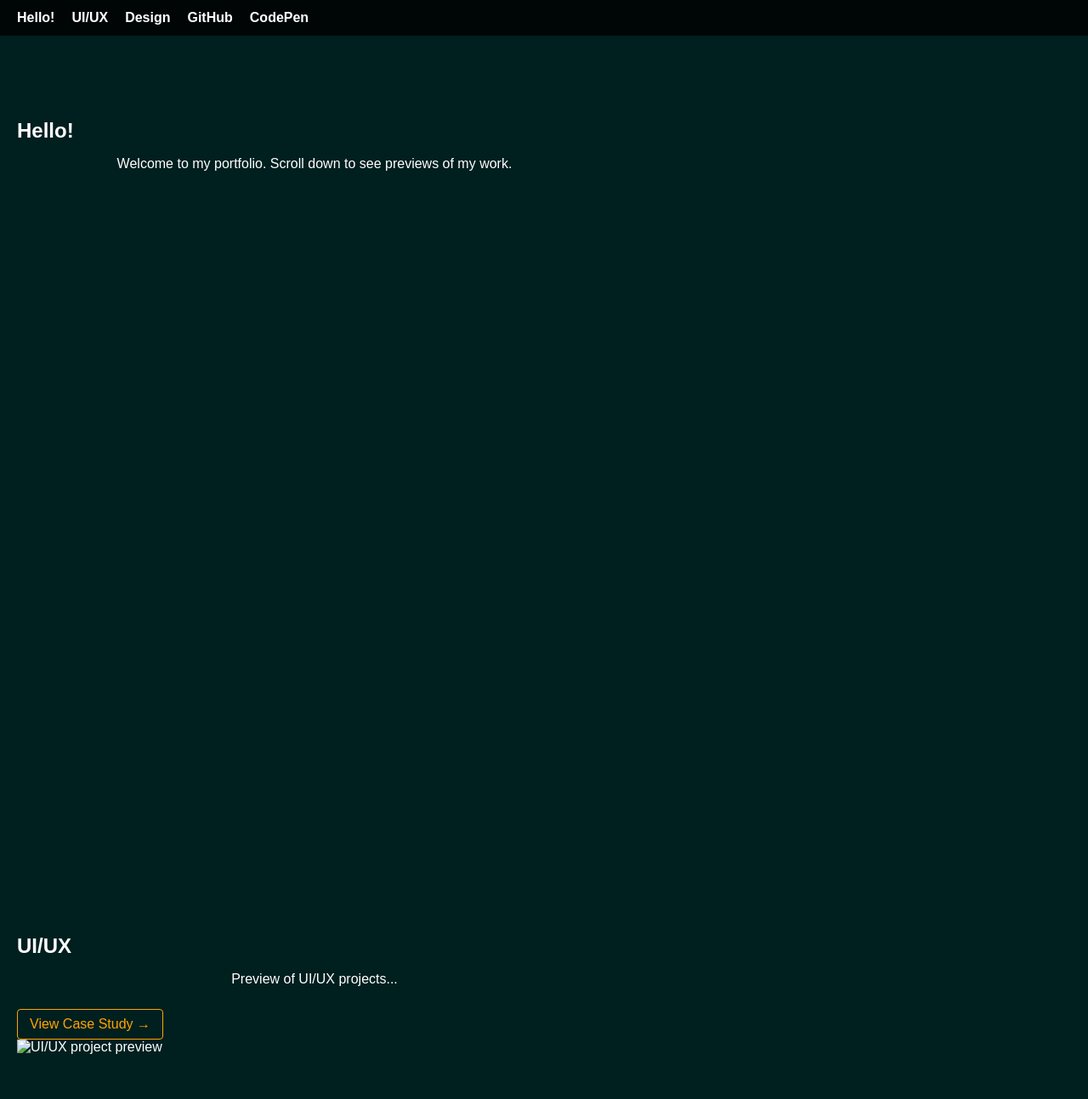
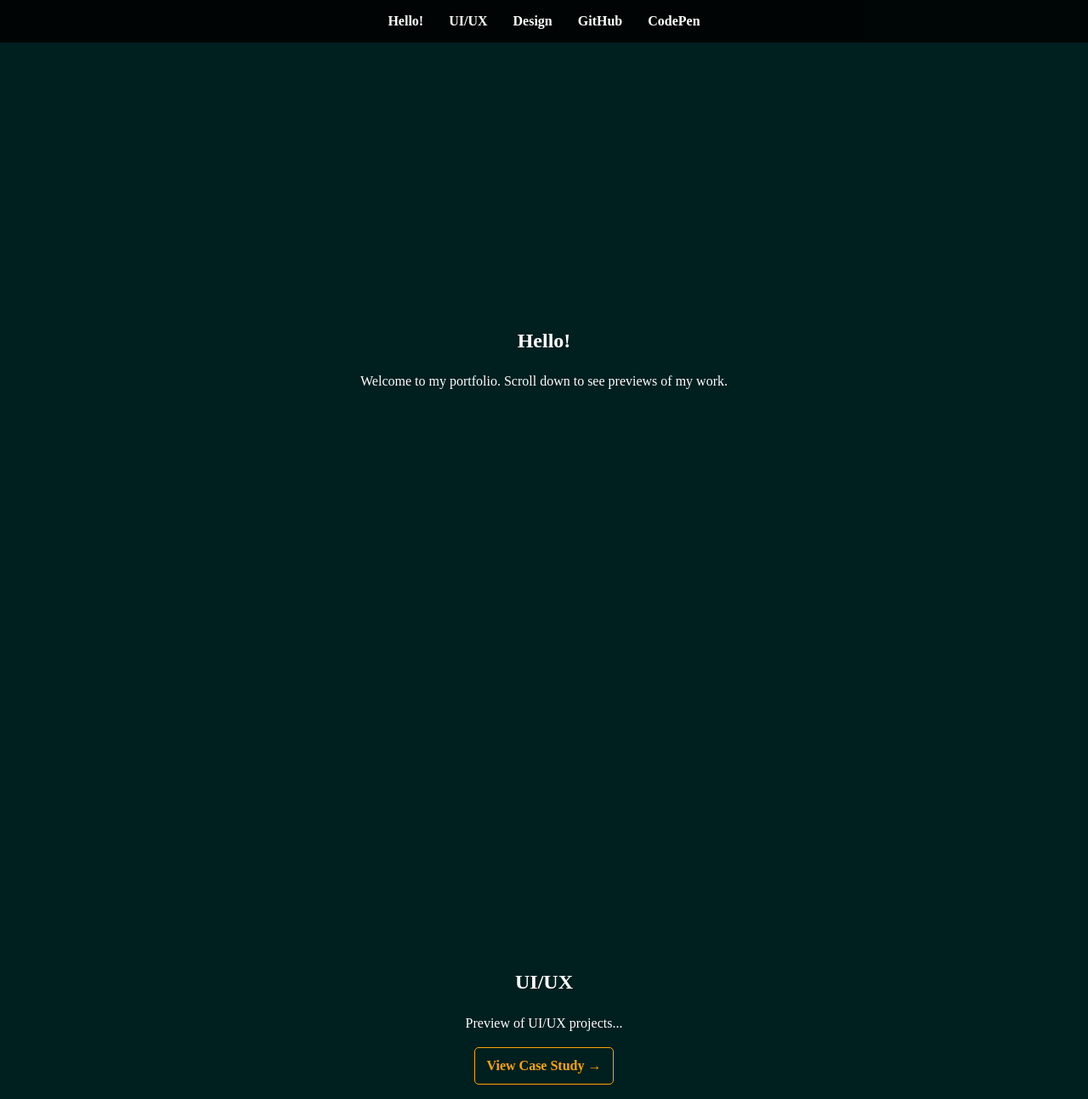
Before and after one commit to kelliejanae/kelliejanae.github.io, a plain HTML site: page index.html in a window 1280 px wide. Shown: the top 1294 px of the page at 85% size. Drawn offline with Linux system fonts and the light colour scheme.

Commit message:
Update style.css

```diff
--- a/css/style.css
+++ b/css/style.css
@@ -1,32 +1,40 @@
+/* Reset */
+* {
+  box-sizing: border-box;
+  margin: 0;
+  padding: 0;
+}
+
+/* General body */
 body {
-  margin: 0;
-  font-family: "Caladea", sans-serif;
+  font-family: "Caladea", serif;
   background: #001f1f;
   color: #fff;
   scroll-behavior: smooth;
+  line-height: 1.6;
 }
 
+/* Navbar (fixed top) */
 .navbar {
   position: fixed;
   top: 0;
   left: 0;
   width: 100%;
-  background: rgba(0,0,0,0.8);
+  background: rgba(0, 0, 0, 0.85);
+  z-index: 999;
   padding: 12px 20px;
-  z-index: 999;
 }
 
 .navbar ul {
-  margin: 0;
-  padding: 0;
+  list-style: none;
   display: flex;
-  list-style: none;
-  gap: 20px;
+  justify-content: center;
+  gap: 30px;
 }
 
 .navbar a {
+  text-decoration: none;
   color: #fff;
-  text-decoration: none;
   font-weight: bold;
   transition: color 0.3s;
 }
@@ -35,32 +43,73 @@ body {
   color: #ffa500;
 }
 
+/* Sections */
 .section {
   min-height: 100vh;
-  padding: 120px 20px 40px;
+  display: flex;
+  flex-direction: column;
+  justify-content: center;
+  align-items: center;
+  padding: 100px 20px 40px;
+  gap: 20px;
 }
 
-h1, h2 {
-  margin-bottom: 1rem;
-}
-
-p {
+/* Section text blocks */
+.cs-text {
   max-width: 700px;
   text-align: center;
 }
 
+.cs-text h1, .cs-text h2 {
+  margin-bottom: 1rem;
+}
+
+.cs-text p {
+  color: #fff;
+  margin-bottom: 1rem;
+}
+
+/* Image card */
+.cs-image-card {
+  max-width: 420px;
+  width: 100%;
+}
+
+.cs-image-card img {
+  width: 100%;
+  border-radius: 10px;
+  object-fit: cover;
+}
+
+/* Buttons */
 .btn {
   display: inline-block;
-  margin-top: 10px;
   padding: 8px 14px;
   border: 1px solid #ffa500;
   color: #ffa500;
   text-decoration: none;
-  border-radius: 4px;
-  transition: background 0.3s;
+  border-radius: 5px;
+  font-weight: bold;
+  transition: all 0.3s;
 }
 
 .btn:hover {
   background: #ffa500;
   color: #001f1f;
 }
+
+/* Responsive tweaks */
+@media screen and (max-width: 520px) {
+  .navbar ul {
+    flex-direction: column;
+    gap: 15px;
+  }
+
+  .cs-text h1, .cs-text h2 {
+    font-size: 1.8rem;
+  }
+
+  .cs-text p {
+    font-size: 14px;
+  }
+}
```
